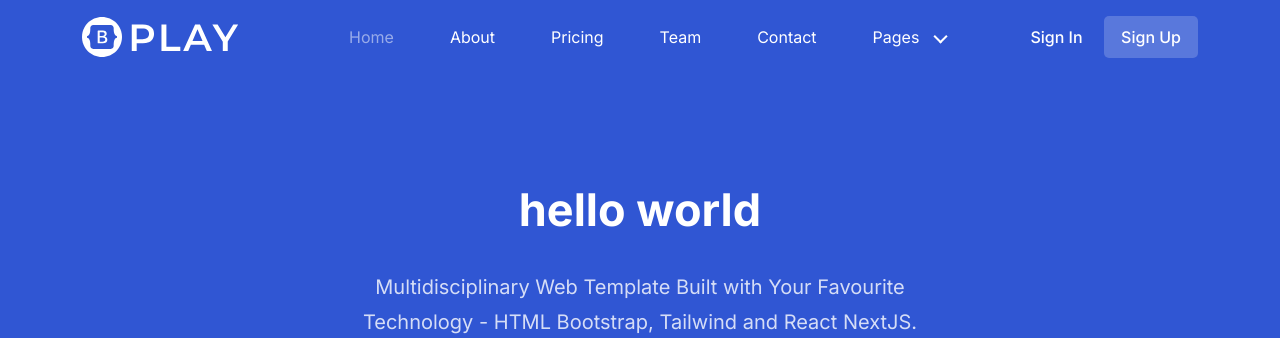
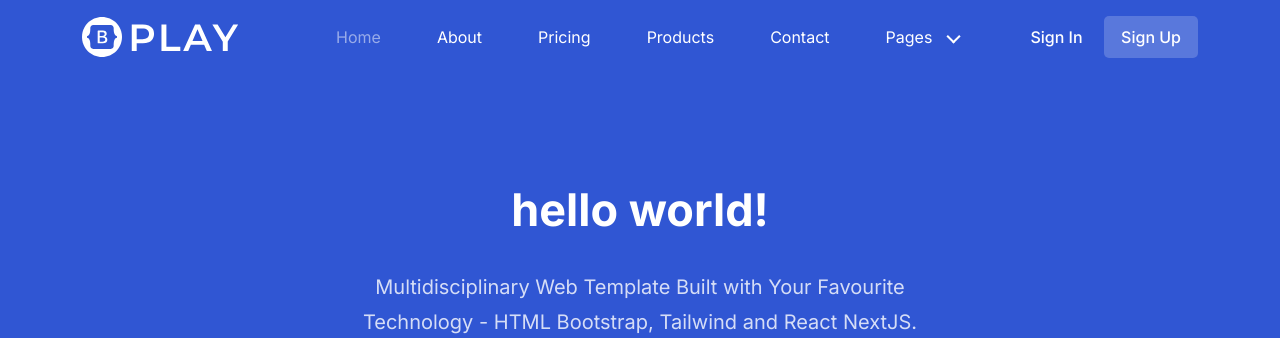
Before and after one commit to Code-1543/node-js-studdy, a Node server app: page / in a window 1280 px wide. Shown: the top 338 px of the page. Run offline with Node 20, Linux system fonts and the light colour scheme.

Commit message:
Update index.ejs

```diff
--- a/src/views/index.ejs
+++ b/src/views/index.ejs
@@ -76,7 +76,7 @@
                     <a class="ud-menu-scroll" href="#pricing">Pricing</a>
                   </li>
                   <li class="nav-item">
-                    <a class="ud-menu-scroll" href="#team">Team</a>
+                    <a class="ud-menu-scroll" href="#products">Products</a>
                   </li>
                   <li class="nav-item">
                     <a class="ud-menu-scroll" href="#contact">Contact</a>
@@ -144,7 +144,7 @@
           <div class="col-lg-12">
             <div class="ud-hero-content wow fadeInUp" data-wow-delay=".2s">
               <h1 class="ud-hero-title">
-                hello world
+                hello world!
               </h1>
               <p class="ud-hero-desc">
                 Multidisciplinary Web Template Built with Your Favourite
```
